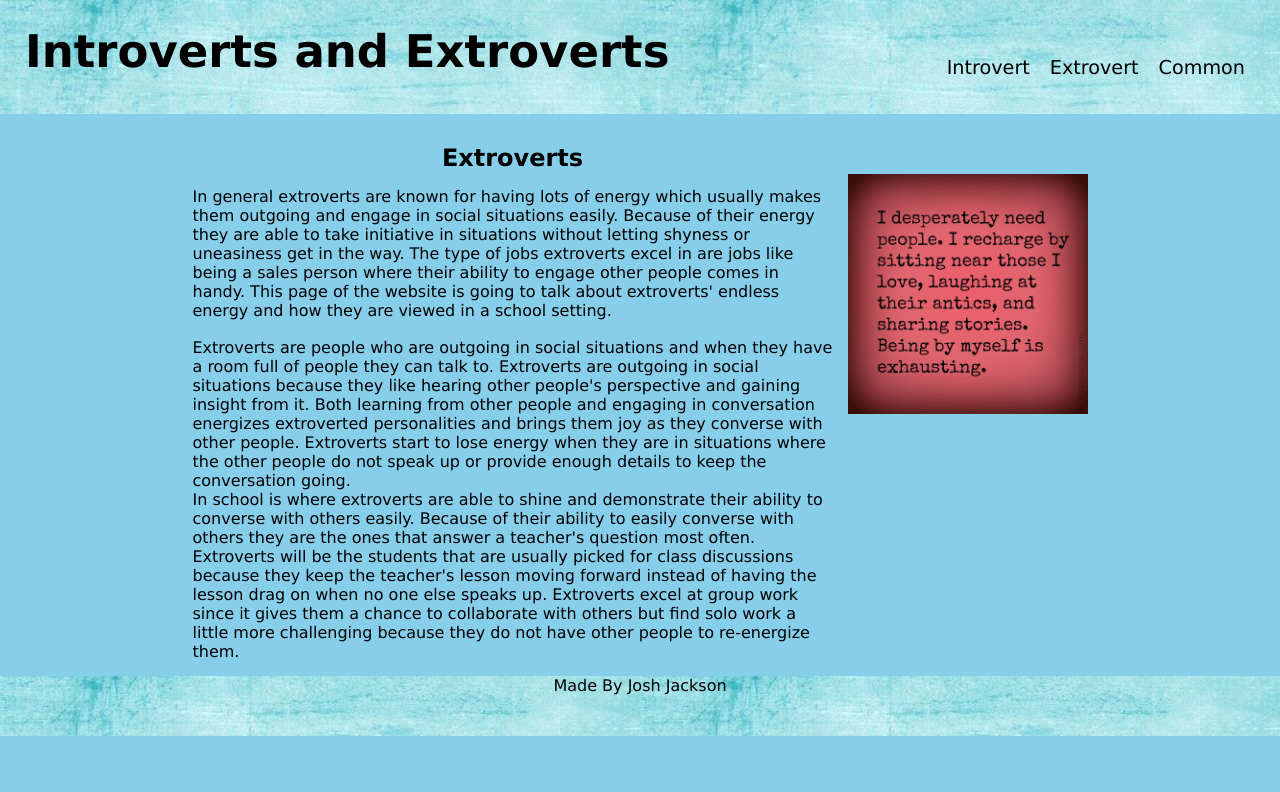
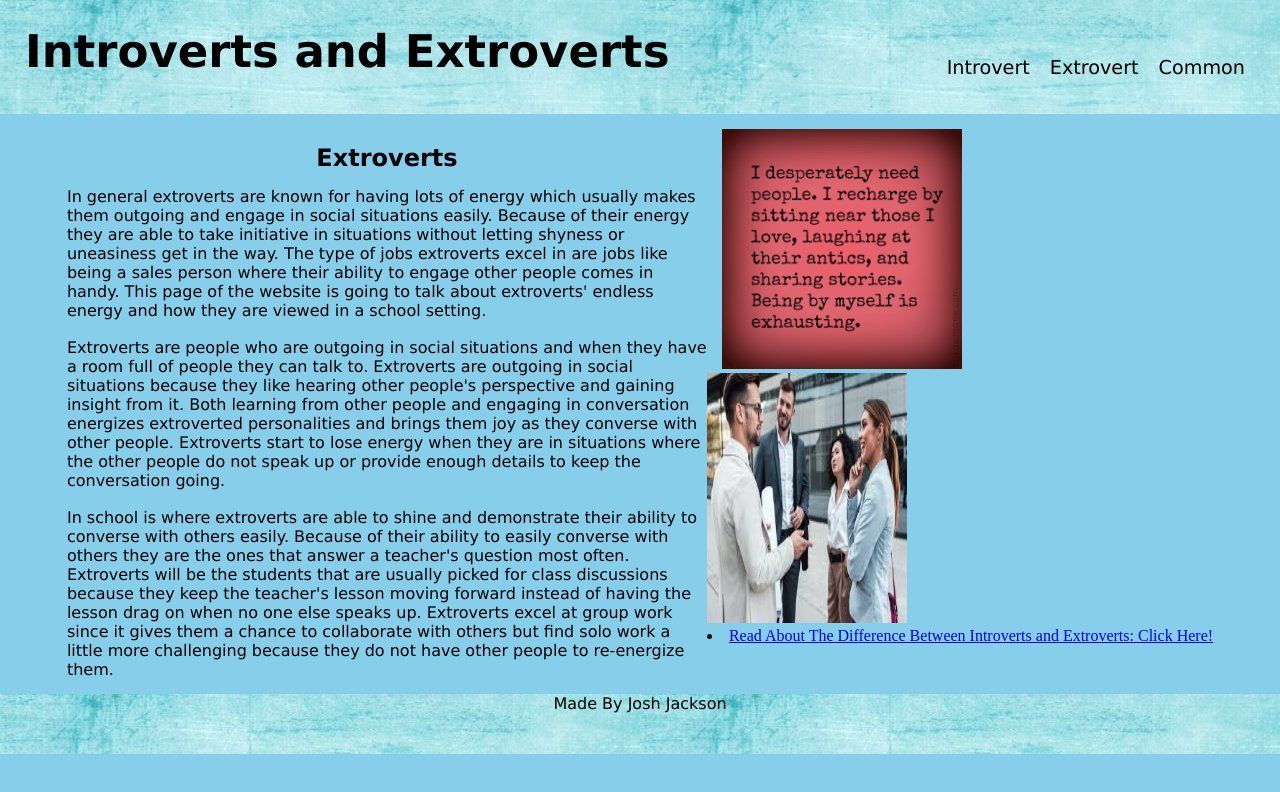
Before and after one commit to Joker282855/introvert-webpage, a React (Create React App) app: page /extrovert in a window 1280 px wide. Shown: the top 792 px of the page. Built offline with nearby package versions, Linux system fonts and the light colour scheme.

Commit message:
got the other stuff added to the extrovert page

```diff
--- a/src/components/Extrovert/index.js
+++ b/src/components/Extrovert/index.js
@@ -1,5 +1,6 @@
 import React from 'react';
 import extrovertDescription from "../../assests/exverts/extrovert-quote.jpg"
+import extrovertsTalk from "../../assests/extroverts-talking/extroverts-talking.jpg"
 
 function Extrovert() {
     return (
@@ -23,6 +24,7 @@ function Extrovert() {
                     as they converse with other people. Extroverts start to lose energy when they are in situations
                     where the other people do not speak up or provide enough details to keep the conversation going.
                 </p>
+                <br></br>
                 <p>
                     In school is where extroverts are able to shine and demonstrate their ability to converse with
                     others easily. Because of their ability to easily converse with others they are the ones that
@@ -33,7 +35,15 @@ function Extrovert() {
                     not have other people to re-energize them.
                 </p>
             </div>
-            <img src={extrovertDescription} alt="words that describe extroverts" />
+            <div>
+                <img src={extrovertDescription} class="describe" alt="words that describe extroverts" />
+                <br></br>
+                <img src={extrovertsTalk} class="talker" alt="people talking to each other" />
+                <br></br>
+                <li>
+                    <a href="https://therapychanges.com/blog/2016/12/introverts-extroverts-brain-chemistry-differences/">Read About The Difference Between Introverts and Extroverts: Click Here!</a>
+                </li>
+            </div>
         </section>
     )
 }
--- a/src/index.css
+++ b/src/index.css
@@ -95,11 +95,6 @@ footer {
   flex-wrap: wrap;
   justify-content: center;
 }
-.extrovert img {
-  height: 240px;
-  margin-left: 15px;
-  margin-top: 45px;
-}
 .going {
   width: 50%;
 }
@@ -111,6 +106,14 @@ footer {
   font-family: 'Lucida Sans', 'Lucida Sans Regular', 'Lucida Grande', 'Lucida Sans Unicode', Geneva, Verdana, sans-serif;
   margin-top: 15px;
   margin-bottom: 15px;
+}
+.describe {
+  height: 240px;
+  margin-left: 15px;
+}
+.talker {
+  width: 200px;
+  height: 250px;
 }
 .together {
   width: 100%;
```
Also changed, not shown: src/assests/extroverts-talking/extroverts-talking.jpg (added).
